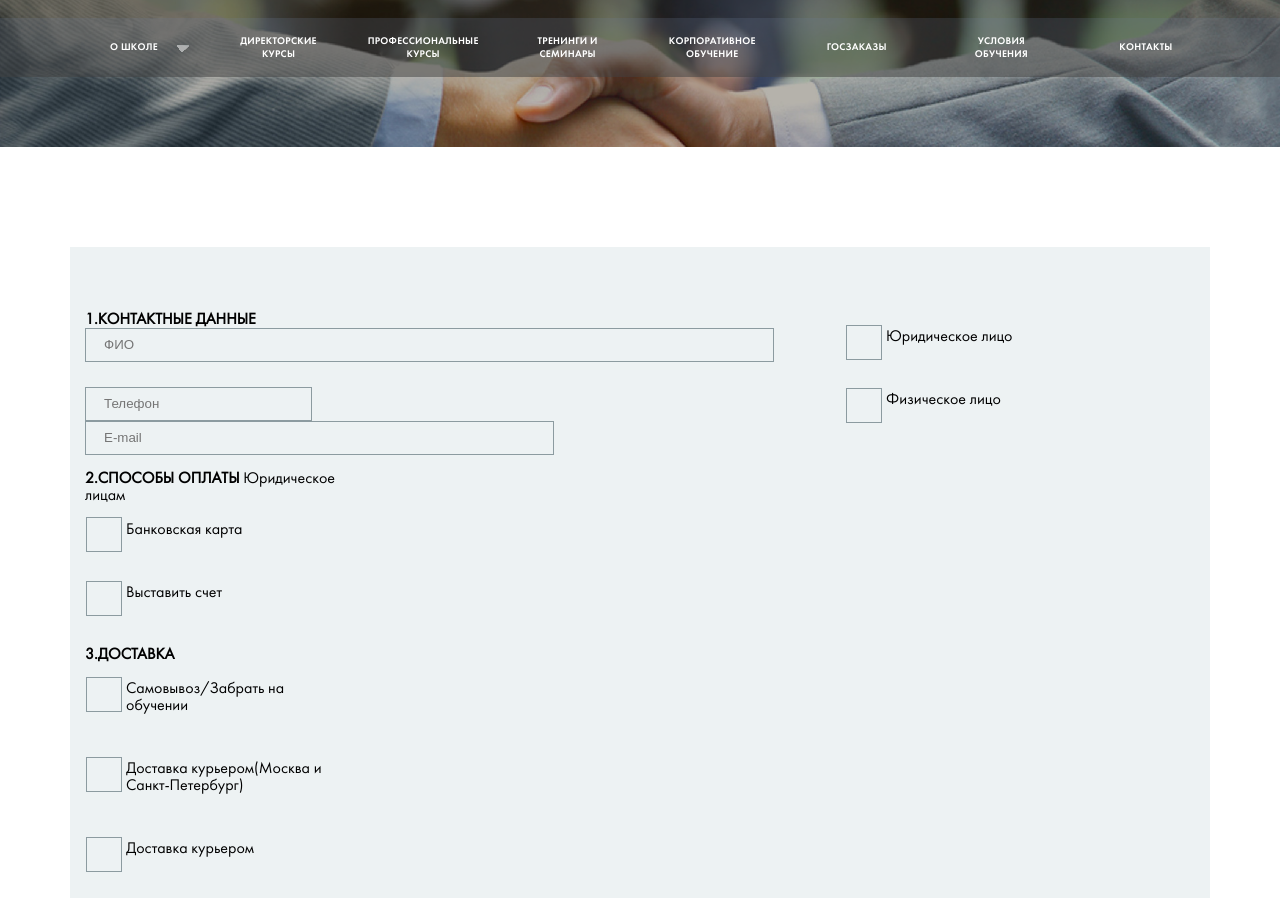
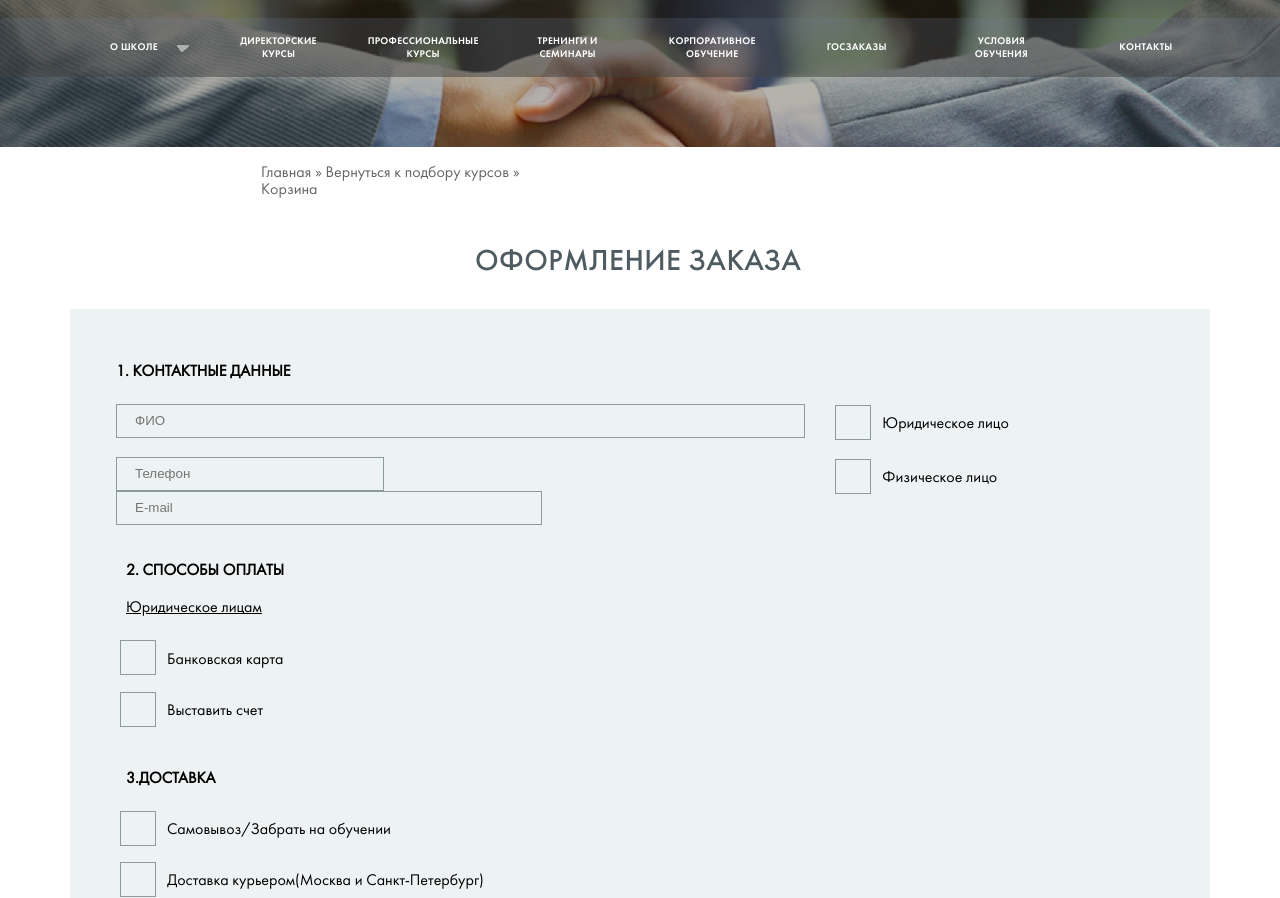
Before and after one commit to magklax/ruchool, a website: page src/orderkey.pug in a window 1280 px wide. Shown: the part 81-979 px from the top of the page. Drawn offline with nearby package versions, Linux system fonts and the light colour scheme; files that its build step writes are made by us from their sources; files whose address does not match are found by name.

Commit message:
make form

```diff
--- a/src/orderkey.pug
+++ b/src/orderkey.pug
@@ -16,47 +16,68 @@ html
 
     include pug/header.pug
     section.main-section.pb-0(style='background-image: url(images/main.jpg)')
+    .container-bread-crumps
+        .row
+          .col-md-4
+            a.bread-crumps-link1(href='#' alt='')
+              | Главная »
+            a.bread-crumps-link1(href='#' alt='')
+              | Вернуться к подбору курсов »
+            a.bread-crumps-link1(href='#' alt='')
+              | Корзина
+    .container.main-header
+      .row
+        .col-md-5
+          h1.headline
+            | Оформление заказа
     section.form-section
-      .container
-          .row
-            .col-md-8
-              label#fio.contacts 1.Контактные данные
-              input.surname(name='fio', placeholder='ФИО', type='text')
-              input.phone(name='phone', placeholder='Телефон', type='text')
-              input.e-mail(name='e-mail', placeholder='E-mail', type='text')
-            .col-md-4
-              p.main-paragraph
-                label#law-person.body Юридическое лицо
-                  input.visually-hidden(name='law-person' type='checkbox')
-                  span.checkbox-indicator
-              p.main-paragraph
-                label#individual.body Физическое лицо
-                  input.visually-hidden(name='individual' type='checkbox')
-                  span.checkbox-indicator
-            .col-md-3
-              label.contacts 2.Способы Оплаты
-              label.body Юридическое лицам
-              p.main-paragraph
-                label#bank-card.body Банковская карта
-                  input.visually-hidden(name='bank-card' type='checkbox')
-                  span.checkbox-indicator
-              p.main-paragraph
-                label#bill.body Выставить счет
-                  input.visually-hidden(name='bill' type='checkbox')
-                  span.checkbox-indicator
-              label.contacts 3.Доставка
-              p.main-paragraph
-                label#pickup-card.body Самовывоз/Забрать на обучении
-                  input.visually-hidden(name='pickup' type='checkbox')
-                  span.checkbox-indicator
-              p.main-paragraph
-                label#courier-city.body Доставка курьером(Москва и Санкт-Петербург)
-                  input.visually-hidden(name='courier-city' type='checkbox')
-                  span.checkbox-indicator
-              p.main-paragraph
-                label#courier.body Доставка курьером
-                  input.visually-hidden(name='courier' type='checkbox')
-                  span.checkbox-indicator
+      form#main-form.form-offer
+        .container
+            .row
+              .col-md-8
+                label#family.contacts-details 1. Контактные данные
+                input.surname(name='family', placeholder='ФИО', type='text')
+                input.phone(name='phone', placeholder='Телефон', type='text')
+                input.e-mail(name='e-mail', placeholder='E-mail', type='text')
+              .col-md-4
+                p.paragraph-element-one
+                  label#law-person.body Юридическое лицо
+                    input.visually-hidden(name='law-person' type='checkbox')
+                    span.checkbox-indicator
+                p.paragraph-element-two
+                  label#individual.body Физическое лицо
+                    input.visually-hidden(name='individual' type='checkbox')
+                    span.checkbox-indicator
+              .col-md-5
+                label.contacts 2. Способы Оплаты
+                label.law-persons Юридическое лицам
+                p.main-paragraph
+                  label#bank-card.body Банковская карта
+                    input.visually-hidden(name='bank-card' type='checkbox')
+                    span.checkbox-indicator
+                p.main-paragraph
+                  label#bill.body Выставить счет
+                    input.visually-hidden(name='bill' type='checkbox')
+                    span.checkbox-indicator
+                label.dilivery 3.Доставка
+                p.main-paragraph
+                  label#pickup-card.body Самовывоз/Забрать на обучении
+                    input.visually-hidden(name='pickup' type='checkbox')
+                    span.checkbox-indicator
+                p.main-paragraph
+                  label#courier-city.body Доставка курьером(Москва и Санкт-Петербург)
+                    input.visually-hidden(name='courier-city' type='checkbox')
+                    span.checkbox-indicator
+                p.main-paragraph
+                  label#courier.body Доставка курьером
+                    input.visually-hidden(name='courier' type='checkbox')
+                    span.checkbox-indicator
+
+    .container.button
+      .row
+        .col-md-3
+          button.button-offer(form='main-form' type='submit' value='')
+            | Оформить заказ
 
 
 
--- a/src/sass/pages/order.scss
+++ b/src/sass/pages/order.scss
@@ -1,43 +1,99 @@
+a {
+    text-decoration: none;
+    color: #000
+}
+
+.container-bread-crumps {
+    margin-top: 17px;
+    margin-left: 275px;
+    opacity: 0.6;
+    color: #000000;
+    font-family: $FuturaBookC;
+    font-size: 16px;
+}
+
+.col-md-5:nth-child(1)  {
+    margin: 0 auto;
+}
+
+.headline {
+    margin: 0 auto;
+    width: 330px;
+    height: 23px;
+    color: #4e5c62;
+    font-family: $FuturaMediumC;
+    font-size: 30px;
+    font-weight: 400;
+    line-height: 31.94px;
+    text-transform: uppercase;
+    letter-spacing: 0.4px;
+}
+
+.main-header {
+    margin-top: 47px;
+}
+
 .form-section {
     width: 1140px;
     height: 675px;
     background-color: #edf2f3;
     margin: 0 auto;
-    margin-top: 100px;
-    margin-bottom: 100px;
+    margin-top: 41px;
+    margin-bottom: 43px;
+    padding: 54px 0 0 31px;
+}
+
+.contacts-details {
+    display: block;
+    margin-bottom: 24px;
+    text-transform: uppercase;
+    font-weight: bold;
 }
 
 .contacts {
-    margin-bottom: 25px;
+    display: block;
+    margin-bottom: 20.6px;
+    text-transform: uppercase;
+    font-weight: bold;
+}
+
+.dilivery {
+    display: block;
+    margin-top: 51px;
     text-transform: uppercase;
     font-weight: bold;
 }
 
 .surname {
+    display: block;
+    margin-bottom: 19px;
     padding: 8.5px 18px;
     padding-right: 492px;
     border: 1px solid #8c9ba0;
     background-color: #edf2f3;
     color: #8c9ba0;
-    margin-bottom: 25px;
 }
 
 .phone {
-    padding: 8.5px 18px;
-    padding-right: 30px;
     border: 1px solid #8c9ba0;
     background-color: #edf2f3;
     color: #8c9ba0;
+    padding: 8.5px 18px;
+    padding-right: 71px;
     margin-right: 27px;
 }
 
 .e-mail {
     padding: 8.5px 18px;
-    padding-right: 272px;
+    padding-right: 229px;
     margin-right: 50px;
     border: 1px solid #8c9ba0;
     background-color: #edf2f3;
     color: #8c9ba0;
+}
+
+.law-persons {
+    text-decoration: underline;
 }
 
 .legal-entity {
@@ -66,16 +122,16 @@
 
 input+.checkbox-indicator {
     position: absolute;
-    top: -2.5px;
-    left: 1px;
+    top: -9px;
+    left: -6px;
     width: 36px;
     height: 35px;
-    background-image: url(../images/square.svg);
+    background-image: url(../images/square.png);
   }
 
 input:checked+.checkbox-indicator::before,
 input:checked+.checkbox-indicator::after {
-    content: url(../images/daw.svg);
+    content: url(../images/daw.png);
     position: absolute;
     bottom: 8px;
     right: 6px;
@@ -108,5 +164,52 @@ input:checked+.checkbox-indicator::after {
     position: relative;
     padding: 1.2px 0 0 41px;
     cursor: pointer;
-    margin-bottom: 45px;
+    margin-top: 33px;
   }
+
+.paragraph-element-one {
+    position: relative;
+    padding: 1.2px 0 0 41px;
+    cursor: pointer;
+    margin-top: 50.8px;
+  }
+
+.paragraph-element-two {
+    position: relative;
+    padding: 1.2px 0 0 41px;
+    cursor: pointer;
+    margin-top: 36px;
+  }
+
+.col-md-8 {
+    margin-bottom: 47px;
+}
+
+.col-md-4 {
+    margin-left: -14px;
+}
+
+.col-md-5 {
+    margin-top: 22px;
+    margin-left: 10px;
+}
+
+.col-md-3 {
+    margin: 0 auto;
+}
+
+.button-offer {
+    width: 195px;
+    height: 35px;
+    background-color: #ff5f10;
+    border: none;
+    color: #ffffff;
+    font-family: $FuturaMediumC;
+    font-size: 16px;
+    font-weight: 400;
+    text-transform: uppercase;
+}
+
+.footer {
+    margin-top: 43px;
+}
```
Also changed, not shown: build/css/main.css, build/images/daw.png, build/orderkey.html.
